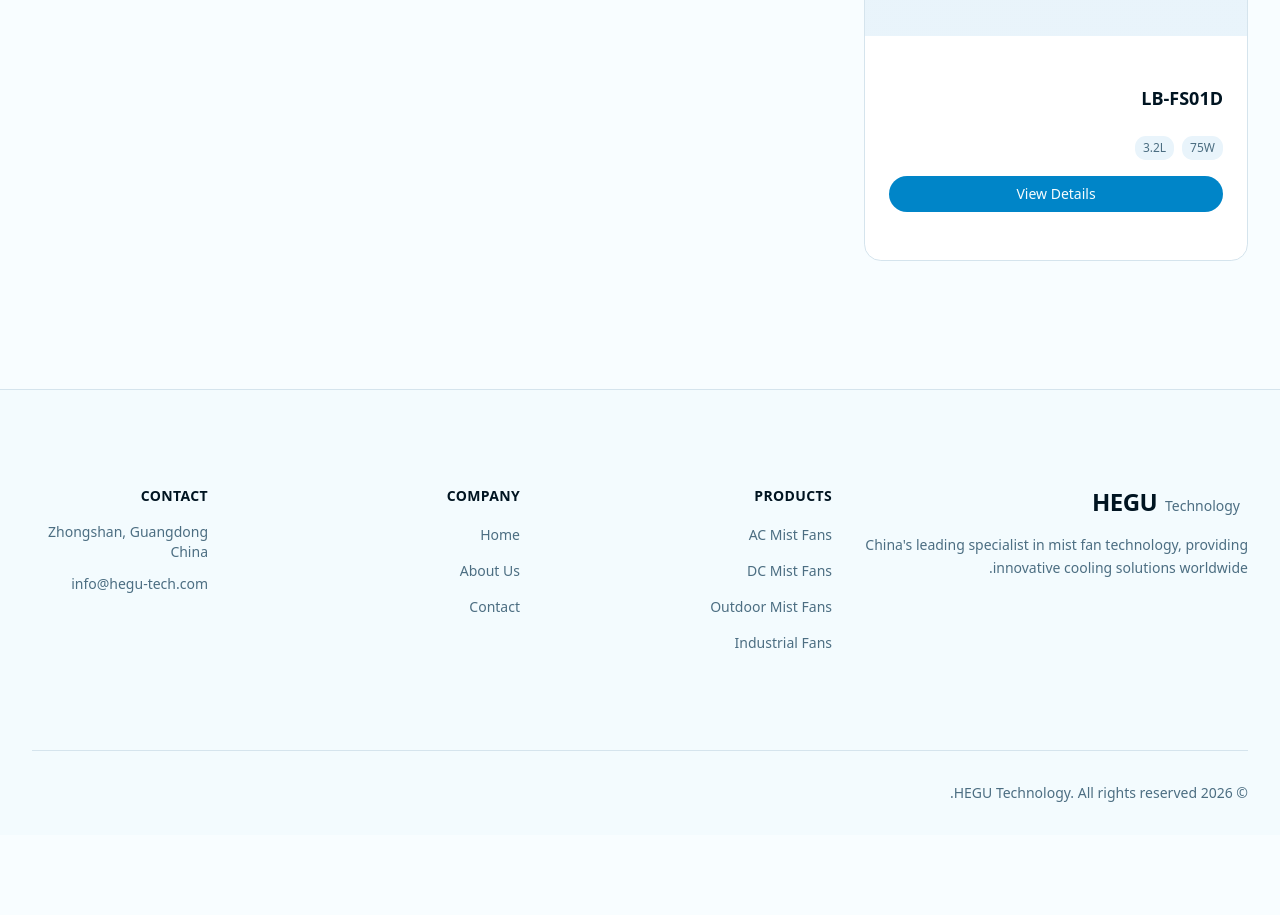
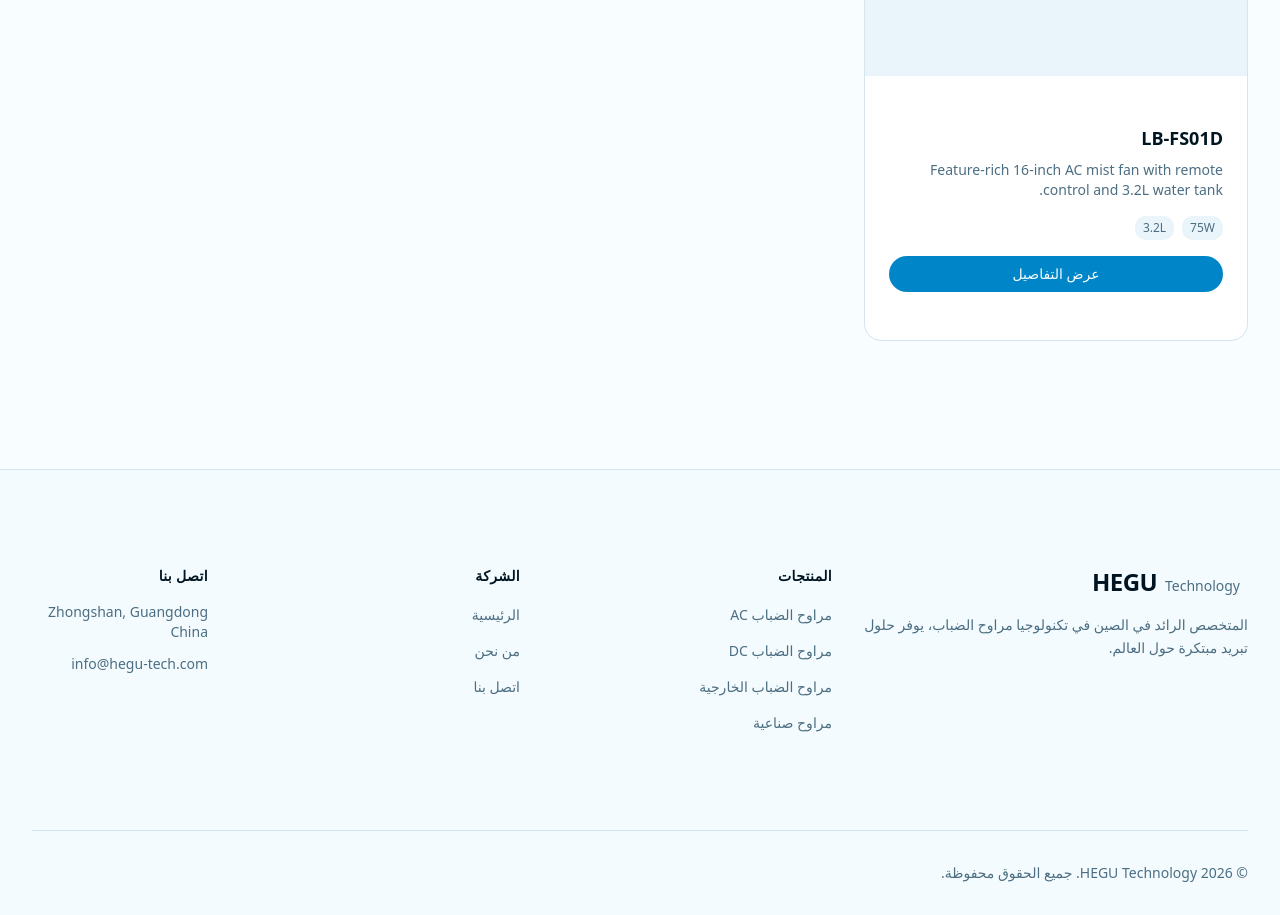
Before and after one commit to FRIDAY1611/hegu-technology-website, a Next.js app: page /ar/products/ac-mist-fans in a window 1280 px wide. Shown: the part 1140-2055 px from the top of the page. Before the commit the page ends 1975 px from the top, so only its background shows below. Built offline with nearby package versions, Linux system fonts and the light colour scheme.

Commit message:
feat: 完善所有语言界面翻译，阿拉伯语RTL支持

```diff
--- a/src/components/shared/Footer.tsx
+++ b/src/components/shared/Footer.tsx
@@ -3,23 +3,118 @@
 import Link from 'next/link';
 import { useParams } from 'next/navigation';
 
+const getFooterTexts = (locale: string) => {
+  switch (locale) {
+    case 'zh':
+      return {
+        tagline: '中国领先的喷雾风扇技术专家，为全球提供创新的冷却解决方案。',
+        products: '产品中心',
+        company: '公司信息',
+        contact: '联系我们',
+        acMistFans: '交流电喷雾风扇',
+        dcMistFans: '直流电喷雾风扇',
+        outdoorMistFans: '户外喷雾风扇',
+        industrialFans: '工业风扇',
+        home: '首页',
+        about: '关于我们',
+        contactLink: '联系我们',
+        rights: '保留所有权利。'
+      };
+    case 'es':
+      return {
+        tagline: 'El especialista líder de China en tecnología de ventiladores de nebulización, proporcionando soluciones de enfriamiento innovadoras en todo el mundo.',
+        products: 'Productos',
+        company: 'Empresa',
+        contact: 'Contacto',
+        acMistFans: 'Ventiladores de Nebulización AC',
+        dcMistFans: 'Ventiladores de Nebulización DC',
+        outdoorMistFans: 'Ventiladores de Nebulización Exteriores',
+        industrialFans: 'Ventiladores Industriales',
+        home: 'Inicio',
+        about: 'Sobre Nosotros',
+        contactLink: 'Contacto',
+        rights: 'Todos los derechos reservados.'
+      };
+    case 'fr':
+      return {
+        tagline: 'Le spécialiste leader en technologie de ventilateurs à brume en Chine, fournissant des solutions de refroidissement innovantes dans le monde entier.',
+        products: 'Produits',
+        company: 'Entreprise',
+        contact: 'Contact',
+        acMistFans: 'Ventilateurs à Brume AC',
+        dcMistFans: 'Ventilateurs à Brume DC',
+        outdoorMistFans: 'Ventilateurs à Brume Extérieurs',
+        industrialFans: 'Ventilateurs Industriels',
+        home: 'Accueil',
+        about: 'À Propos',
+        contactLink: 'Contact',
+        rights: 'Tous droits réservés.'
+      };
+    case 'de':
+      return {
+        tagline: 'Der führende Spezialist für Nebelventilatortechnologie in China, der innovative Kühlösungen weltweit bereitstellt.',
+        products: 'Produkte',
+        company: 'Unternehmen',
+        contact: 'Kontakt',
+        acMistFans: 'AC-Nebelventilatoren',
+        dcMistFans: 'DC-Nebelventilatoren',
+        outdoorMistFans: 'Außen-Nebelventilatoren',
+        industrialFans: 'Industrieventilatoren',
+        home: 'Startseite',
+        about: 'Über Uns',
+        contactLink: 'Kontakt',
+        rights: 'Alle Rechte vorbehalten.'
+      };
+    case 'ar':
+      return {
+        tagline: 'المتخصص الرائد في الصين في تكنولوجيا مراوح الضباب، يوفر حلول تبريد مبتكرة حول العالم.',
+        products: 'المنتجات',
+        company: 'الشركة',
+        contact: 'اتصل بنا',
+        acMistFans: 'مراوح الضباب AC',
+        dcMistFans: 'مراوح الضباب DC',
+        outdoorMistFans: 'مراوح الضباب الخارجية',
+        industrialFans: 'مراوح صناعية',
+        home: 'الرئيسية',
+        about: 'من نحن',
+        contactLink: 'اتصل بنا',
+        rights: 'جميع الحقوق محفوظة.'
+      };
+    default:
+      return {
+        tagline: "China's leading specialist in mist fan technology, providing innovative cooling solutions worldwide.",
+        products: 'Products',
+        company: 'Company',
+        contact: 'Contact',
+        acMistFans: 'AC Mist Fans',
+        dcMistFans: 'DC Mist Fans',
+        outdoorMistFans: 'Outdoor Mist Fans',
+        industrialFans: 'Industrial Fans',
+        home: 'Home',
+        about: 'About Us',
+        contactLink: 'Contact',
+        rights: 'All rights reserved.'
+      };
+  }
+};
+
 const Footer = () => {
   const params = useParams();
   const locale = params.locale as string;
-  const isZh = locale === 'zh';
+  const texts = getFooterTexts(locale);
   const currentYear = new Date().getFullYear();
 
   const productLinks = [
-    { label: isZh ? '交流电喷雾风扇' : 'AC Mist Fans', href: `/${locale}/products/ac-mist-fans` },
-    { label: isZh ? '直流电喷雾风扇' : 'DC Mist Fans', href: `/${locale}/products/dc-mist-fans` },
-    { label: isZh ? '户外喷雾风扇' : 'Outdoor Mist Fans', href: `/${locale}/products/outdoor-mist-fans` },
-    { label: isZh ? '工业风扇' : 'Industrial Fans', href: `/${locale}/products/industrial-fans` }
+    { label: texts.acMistFans, href: `/${locale}/products/ac-mist-fans` },
+    { label: texts.dcMistFans, href: `/${locale}/products/dc-mist-fans` },
+    { label: texts.outdoorMistFans, href: `/${locale}/products/outdoor-mist-fans` },
+    { label: texts.industrialFans, href: `/${locale}/products/industrial-fans` }
   ];
 
   const companyLinks = [
-    { label: isZh ? '首页' : 'Home', href: `/${locale}` },
-    { label: isZh ? '关于我们' : 'About Us', href: `/${locale}/about` },
-    { label: isZh ? '联系我们' : 'Contact', href: `/${locale}/contact` }
+    { label: texts.home, href: `/${locale}` },
+    { label: texts.about, href: `/${locale}/about` },
+    { label: texts.contactLink, href: `/${locale}/contact` }
   ];
 
   return (
@@ -37,24 +132,21 @@ const Footer = () => {
                 <span className="text-sm text-muted-foreground ml-2">Technology</span>
               </Link>
               <p className="mt-4 text-sm text-muted-foreground leading-relaxed max-w-sm">
-                {isZh
-                  ? '中国领先的喷雾风扇技术专家，为全球提供创新的冷却解决方案。'
-                  : "China's leading specialist in mist fan technology, providing innovative cooling solutions worldwide."}
+                {texts.tagline}
               </p>
             </div>
 
             {/* Product Links */}
             <div className="lg:col-span-3">
               <h3 className="text-sm font-semibold text-foreground tracking-wide uppercase mb-4">
-                {isZh ? '产品中心' : 'Products'}
+                {texts.products}
               </h3>
               <ul className="space-y-3">
                 {productLinks.map((link, index) => (
                 <li key={index}>
                   <Link
                     href={link.href}
-                      className="text-sm text-muted-foreground hover:text-primary transition-colors"
-                    >
+                    className="text-sm text-muted-foreground hover:text-primary transition-colors">
                     {link.label}
                   </Link>
                 </li>
@@ -65,15 +157,14 @@ const Footer = () => {
             {/* Company Links */}
             <div className="lg:col-span-3">
               <h3 className="text-sm font-semibold text-foreground tracking-wide uppercase mb-4">
-                {isZh ? '公司信息' : 'Company'}
+                {texts.company}
               </h3>
               <ul className="space-y-3">
                 {companyLinks.map((link, index) => (
                 <li key={index}>
                   <Link
                     href={link.href}
-                      className="text-sm text-muted-foreground hover:text-primary transition-colors"
-                    >
+                    className="text-sm text-muted-foreground hover:text-primary transition-colors">
                     {link.label}
                   </Link>
                 </li>
@@ -84,7 +175,7 @@ const Footer = () => {
             {/* Contact Info */}
             <div className="lg:col-span-2">
               <h3 className="text-sm font-semibold text-foreground tracking-wide uppercase mb-4">
-                {isZh ? '联系我们' : 'Contact'}
+                {texts.contact}
               </h3>
               <address className="not-italic">
                 <ul className="space-y-3 text-sm text-muted-foreground">
@@ -107,7 +198,7 @@ const Footer = () => {
         <div className="border-t border-border py-8">
           <div className="flex flex-col lg:flex-row justify-between items-center gap-4">
             <p className="text-sm text-muted-foreground">
-              © {currentYear} HEGU Technology. {isZh ? '保留所有权利。' : 'All rights reserved.'}
+              © {currentYear} HEGU Technology. {texts.rights}
             </p>
           </div>
         </div>
--- a/src/components/shared/ProductCard.tsx
+++ b/src/components/shared/ProductCard.tsx
@@ -13,13 +13,31 @@ interface ProductCardProps {
   index?: number;
 }
 
+const getProductCardTexts = (locale: string) => {
+  switch (locale) {
+    case 'zh':
+      return { viewDetails: '查看详情' };
+    case 'es':
+      return { viewDetails: 'Ver Detalles' };
+    case 'fr':
+      return { viewDetails: 'Voir les Détails' };
+    case 'de':
+      return { viewDetails: 'Details Ansehen' };
+    case 'ar':
+      return { viewDetails: 'عرض التفاصيل' };
+    default:
+      return { viewDetails: 'View Details' };
+  }
+};
+
 const ProductCard = ({ product, index = 0 }: ProductCardProps) => {
   const params = useParams();
   const locale = params.locale as string;
-  const isZh = locale === 'zh';
+  const texts = getProductCardTexts(locale);
 
-  const title = product.title[locale as 'en' | 'zh'];
-  const description = product.description[locale as 'en' | 'zh'];
+  // 获取对应语言的标题和描述，如果不存在则回退到英文
+  const title = product.title[locale as keyof typeof product.title] || product.title.en;
+  const description = product.description[locale as keyof typeof product.description] || product.description.en;
 
   return (
     <FadeIn delay={index * 0.1}>
@@ -65,7 +83,7 @@ const ProductCard = ({ product, index = 0 }: ProductCardProps) => {
               </div>
 
               <Button variant="default" className="w-full rounded-full">
-                {isZh ? '查看详情' : 'View Details'}
+                {texts.viewDetails}
               </Button>
             </div>
           </Card>
--- a/src/lib/products.ts
+++ b/src/lib/products.ts
@@ -27,14 +27,26 @@ export interface Product {
   seriesName: {
     en: string;
     zh: string;
+    es?: string;
+    fr?: string;
+    de?: string;
+    ar?: string;
   };
   title: {
     en: string;
     zh: string;
+    es?: string;
+    fr?: string;
+    de?: string;
+    ar?: string;
   };
   description: {
     en: string;
     zh: string;
+    es?: string;
+    fr?: string;
+    de?: string;
+    ar?: string;
   };
   specs: ProductSpecs;
   packingInfo: PackingInfo;
@@ -91,15 +103,27 @@ export const products: Product[] = [
     series: "AC",
     seriesName: {
       en: "AC Mist Fan",
-      zh: "交流电喷雾风扇"
+      zh: "交流电喷雾风扇",
+      es: "Ventilador de Nebulización AC",
+      fr: "Ventilateur à Brume AC",
+      de: "AC-Nebelventilator",
+      ar: "مراوح ضباب AC"
     },
     title: {
       en: "LB-FS09R 16\" AC Mist Fan with Remote",
-      zh: "LB-FS09R 16英寸带遥控交流电喷雾风扇"
+      zh: "LB-FS09R 16英寸带遥控交流电喷雾风扇",
+      es: "LB-FS09R Ventilador de Nebulización AC 16\" con Control Remoto",
+      fr: "LB-FS09R Ventilateur à Brume AC 16\" avec Télécommande",
+      de: "LB-FS09R AC-Nebelventilator 16\" mit Fernbedienung",
+      ar: "LB-FS09R مراوح ضباب AC 16\" مع ريموت كنترول"
     },
     description: {
       en: "Premium 16-inch AC mist fan with remote control, timer, and 3 operating modes for ultimate convenience.",
-      zh: "高端16英寸交流电喷雾风扇，配备遥控器、定时功能和3种操作模式，提供极致便利。"
+      zh: "高端16英寸交流电喷雾风扇，配备遥控器、定时功能和3种操作模式，提供极致便利。",
+      es: "Ventilador de nebulización AC premium de 16 pulgadas con control remoto, temporizador y 3 modos de funcionamiento para la máxima comodidad.",
+      fr: "Ventilateur à brume AC premium de 16 pouces avec télécommande, minuteur et 3 modes de fonctionnement pour un confort ultime.",
+      de: "Premium AC-Nebelventilator 16\" mit Fernbedienung, Timer und 3 Betriebsarten für höchsten Komfort.",
+      ar: "مراوح ضباب AC فئة 16 بوصة مع ريموت كنترول، مؤقت، و3 أوضاع تشغيل لراحة قصوى."
     },
     specs: {
       wattage: "75W",
```
Lines whose indentation alone changed are shown as unchanged.
